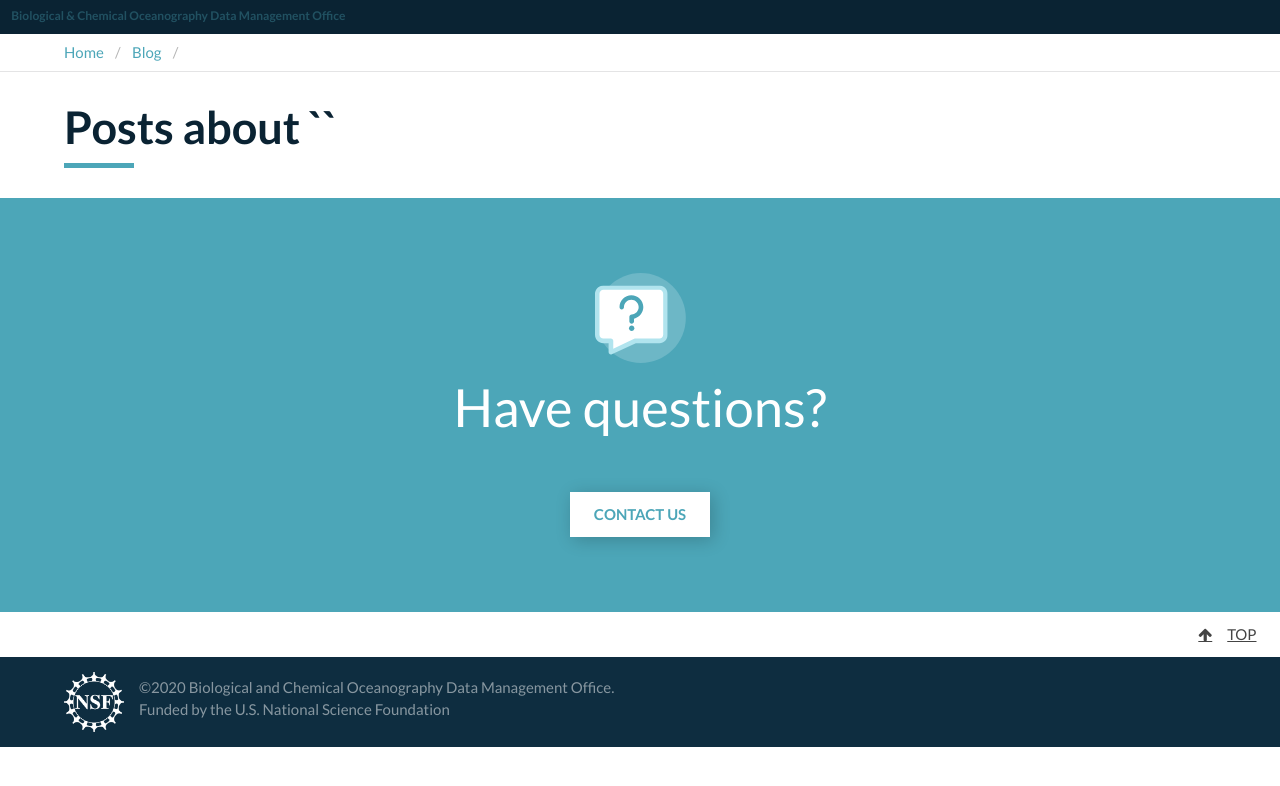
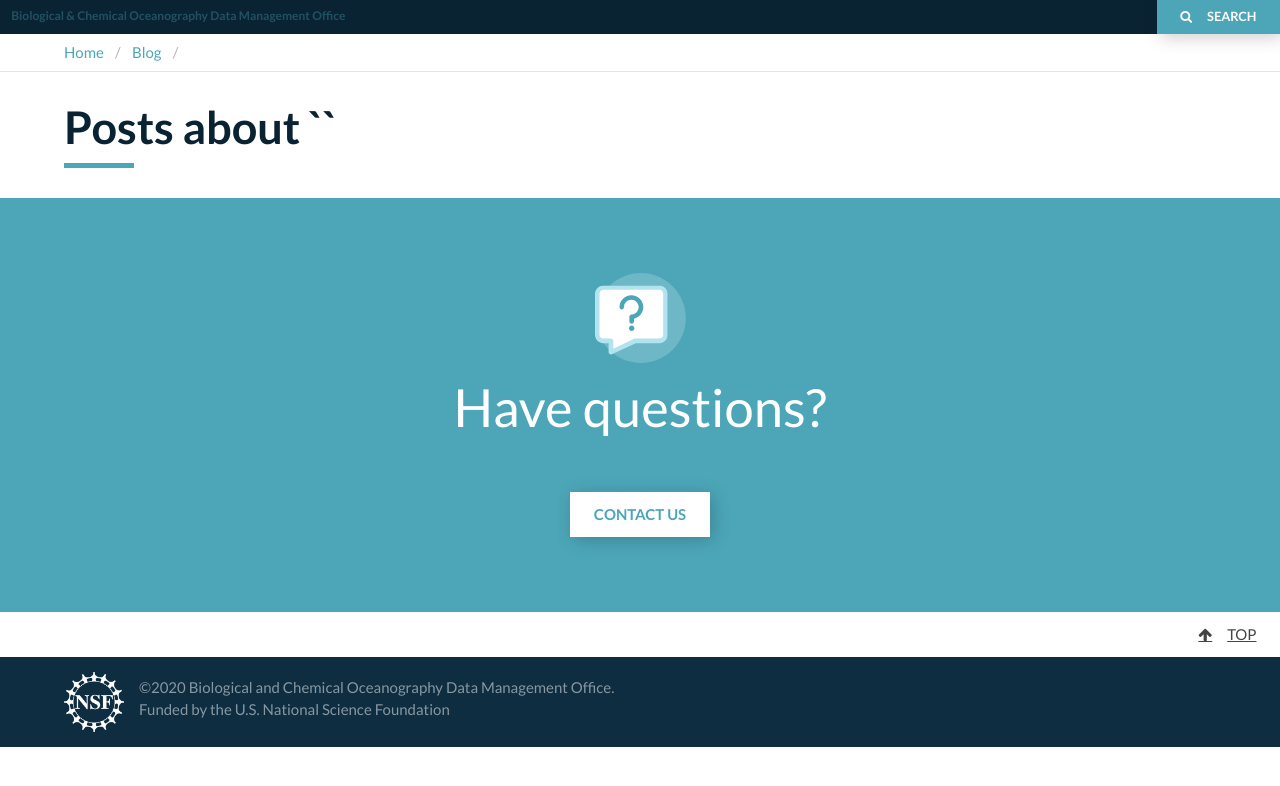
Before and after one commit to BCODMO/blog.bco-dmo.org, a Jekyll site: the page built from tag.html, in a window 1280 px wide. Shown: the top 786 px of the page. Built offline with Jekyll 4.4.1, drawn with Linux system fonts in a browser that asks for light colours.

Commit message:
Update header_nav.html

```diff
--- a/_includes/header_nav.html
+++ b/_includes/header_nav.html
@@ -2,7 +2,11 @@
 <!-- Navbar Component -->
 <div class="pre-navbar">
   <div class="columns">
-    <div class="column is-two-thirds"><a href="https://www.bco-dmo.org" class="no-hover-effect">Biological & Chemical Oceanography Data Management Office</a></div>{% comment %}
+    <div class="column is-two-thirds"><a href="https://www.bco-dmo.org" class="no-hover-effect">Biological & Chemical Oceanography Data Management Office</a></div>
+    <div class="column has-text-right">
+        <button class="button is-primary"><i class="fa fa-search margin-right-1"></i> Search</button>
+      </div>
+    {% comment %}
     <div class="column has-text-right">
       <button class="button is-primary"><i class="fa fa-file-text-o margin-right-1"></i> Data Management Plan</button>
     </div>
```
